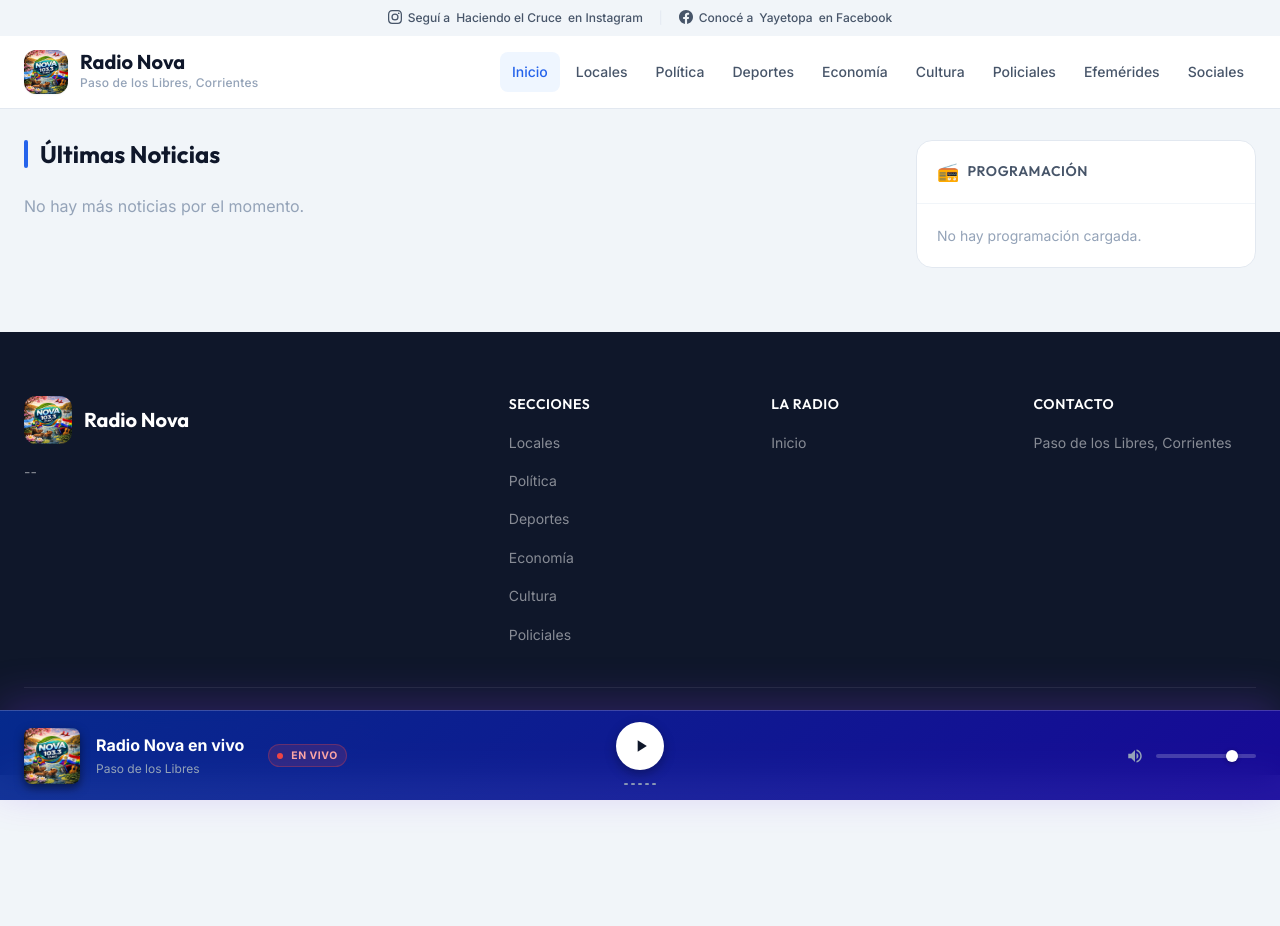
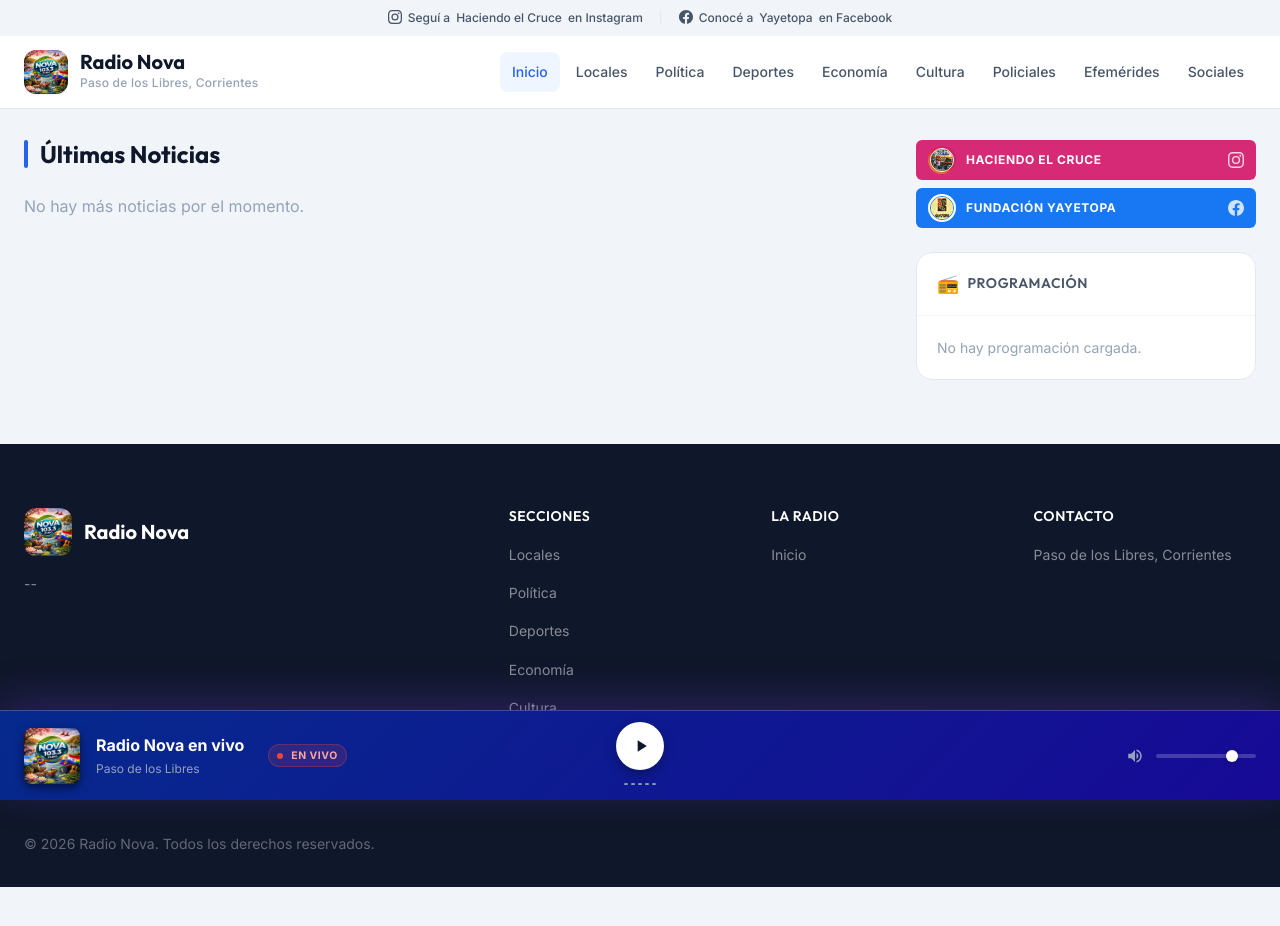
Before and after one commit to enzoccravo/radio-nova, a website built with Vite: page index.html in a window 1280 px wide. Before the commit the page ends 865 px from the top, so only its background shows below. Built offline with nearby package versions, Linux system fonts and the light colour scheme; some packages are replaced by stand-ins of ours; no server answers; the database is empty.

Commit message:
add banner instagram e facebook sidebar

```diff
--- a/src/components/sidebar.js
+++ b/src/components/sidebar.js
@@ -77,6 +77,24 @@ export async function renderSidebar() {
         </div>
       ` : ''}
 
+      <!-- Mini Banners -->
+      <div class="sidebar-mini-banners" style="display: flex; flex-direction: column; gap: var(--space-2);">
+        <a href="https://www.instagram.com/haciendoelcruce" target="_blank" rel="noopener noreferrer" class="mini-banner cruce-banner">
+          <div class="story-avatar story-ig">
+            <img src="/haciendoelcruce.jpg" alt="Haciendo el Cruce" />
+          </div>
+          <span style="flex: 1; text-align: left;">Haciendo el Cruce</span>
+          <span style="width: 16px; height: 16px; display: inline-flex; align-items: center; fill: currentColor; opacity: 0.8;">${icons.instagram}</span>
+        </a>
+        <a href="https://www.facebook.com/Yayetopa" target="_blank" rel="noopener noreferrer" class="mini-banner yayetopa-banner">
+          <div class="story-avatar story-fb">
+            <img src="/yayetopa.jpg" alt="Yayetopa" />
+          </div>
+          <span style="flex: 1; text-align: left;">Fundación Yayetopa</span>
+          <span style="width: 16px; height: 16px; display: inline-flex; align-items: center; fill: currentColor; opacity: 0.8;">${icons.facebook}</span>
+        </a>
+      </div>
+
       <!-- Full Schedule -->
       <div class="sidebar-widget" id="schedule-widget">
         <div class="widget-header">
--- a/src/styles/components.css
+++ b/src/styles/components.css
@@ -937,6 +937,73 @@
   color: var(--color-text-muted);
 }
 
+/* --- Sidebar Mini Banners --- */
+.story-avatar {
+  width: 28px;
+  height: 28px;
+  border-radius: 50%;
+  padding: 2px;
+  display: flex;
+  align-items: center;
+  justify-content: center;
+  flex-shrink: 0;
+}
+
+.story-ig {
+  background: linear-gradient(45deg, #f09433, #e6683c, #dc2743, #cc2366, #bc1888);
+}
+
+.story-fb {
+  background: white; /* Facebook uses blue inside, white ring looks cleaner or blue ring */
+}
+.story-fb img {
+  border-color: #1877f2 !important;
+}
+
+.story-avatar img {
+  width: 100%;
+  height: 100%;
+  border-radius: 50%;
+  border: 1px solid white;
+  object-fit: cover;
+  display: block;
+}
+
+.mini-banner {
+  display: flex;
+  align-items: center;
+  justify-content: flex-start;
+  padding: 0 var(--space-3);
+  gap: 10px;
+  width: 100%;
+  height: 40px;
+  border-radius: var(--radius-sm);
+  font-size: 12px;
+  font-weight: var(--weight-bold);
+  text-transform: uppercase;
+  letter-spacing: 0.05em;
+  text-decoration: none;
+  color: white;
+  transition: opacity 0.2s ease, transform 0.1s ease;
+}
+
+.mini-banner:hover {
+  opacity: 0.9;
+  transform: translateY(-1px);
+}
+
+.mini-banner:active {
+  transform: translateY(0);
+}
+
+.cruce-banner {
+  background: #d62976;
+}
+
+.yayetopa-banner {
+  background: #1877f2;
+}
+
 /* ============================================
    ARTICLE AUDIO PLAYER
    ============================================ */
```
Also changed, not shown: public/haciendoelcruce.jpg (added), public/yayetopa.jpg (added).
